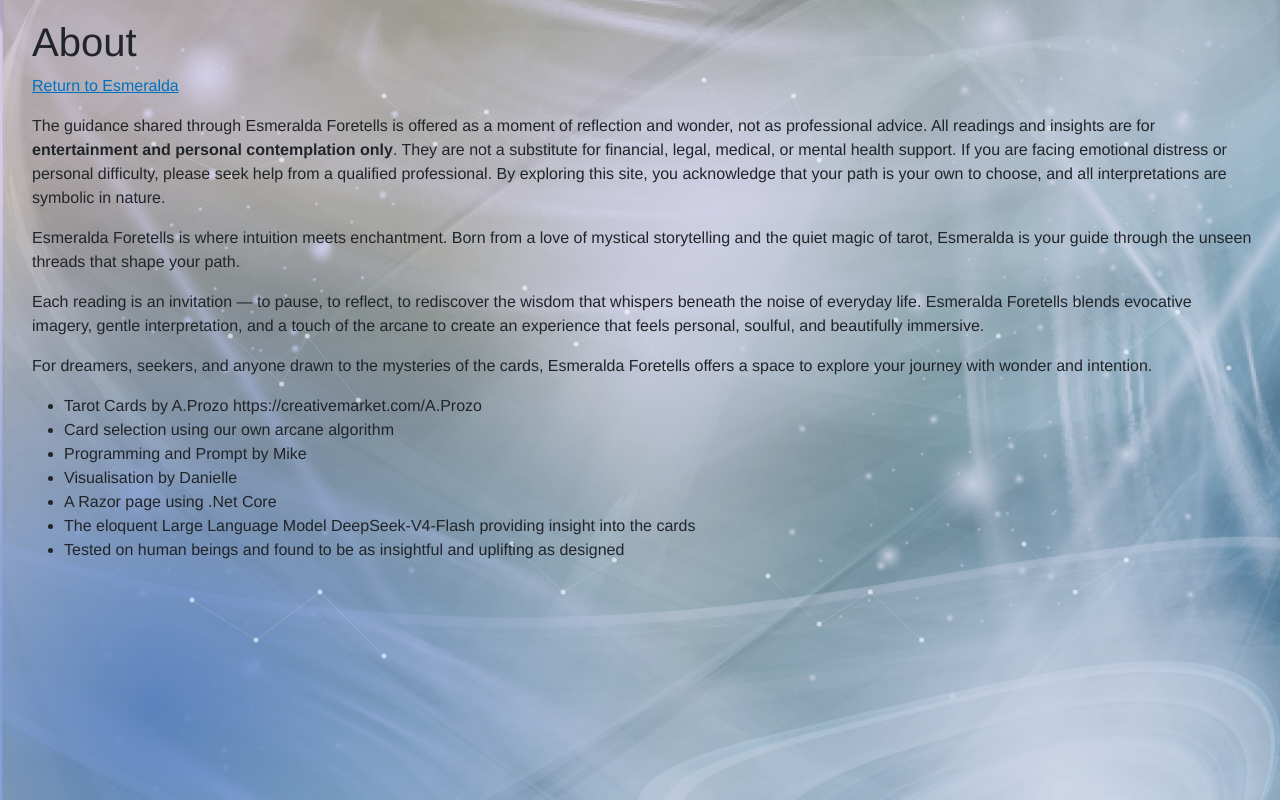
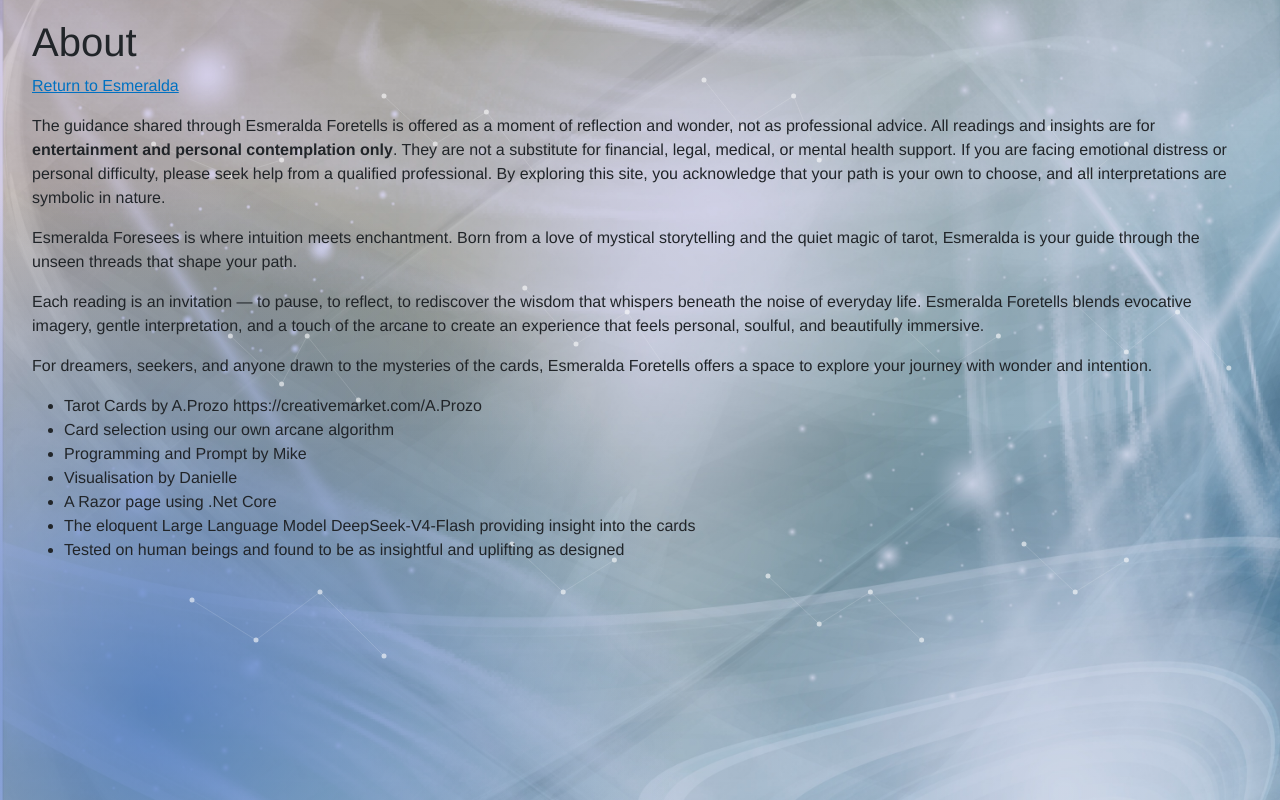
Before and after one commit to MikeAinOz/Esmeralda, an ASP.NET Core app: page /about in a window 1280 px wide. Run offline with ASP.NET Core 8, Linux system fonts and the light colour scheme; style sheets or scripts are compiled from the project's sources.

Commit message:
Change to About Page

```diff
--- a/Esmeralda/Pages/About.razor
+++ b/Esmeralda/Pages/About.razor
@@ -15,7 +15,7 @@
                 The guidance shared through Esmeralda Foretells is offered as a moment of reflection and wonder, not as professional advice. All readings and insights are for <strong>entertainment and personal contemplation only</strong>. They are not a substitute for financial, legal, medical, or mental health support. If you are facing emotional distress or personal difficulty, please seek help from a qualified professional. By exploring this site, you acknowledge that your path is your own to choose, and all interpretations are symbolic in nature.
             </p>
     <p>
-        Esmeralda Foretells is where intuition meets enchantment. Born from a love of mystical storytelling and the quiet magic of tarot, Esmeralda is your guide through the unseen threads that shape your path.
+        Esmeralda Foresees is where intuition meets enchantment. Born from a love of mystical storytelling and the quiet magic of tarot, Esmeralda is your guide through the unseen threads that shape your path.
     </p>
 
     <p>
--- a/Esmeralda/Pages/_Host.cshtml
+++ b/Esmeralda/Pages/_Host.cshtml
@@ -8,6 +8,8 @@
 <head>
     <meta charset="utf-8" />
     <meta name="viewport" content="width=device-width, initial-scale=1.0" />
+    <meta name="description" content="Esmeralda Foresees is where intuition meets enchantment,insightful and uplifting ">
+
     <base href="~/" />
     <link rel="stylesheet" href="css/bootstrap/bootstrap.min.css" />
     <link href="css/site.css" rel="stylesheet" asp-append-version="true" />
```
